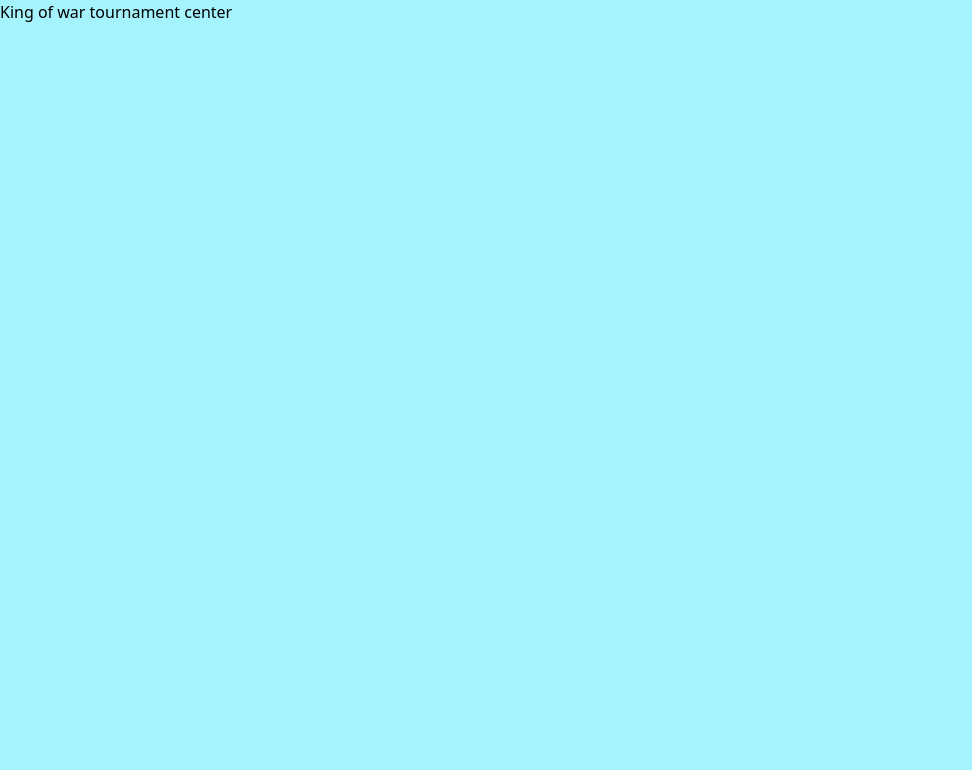
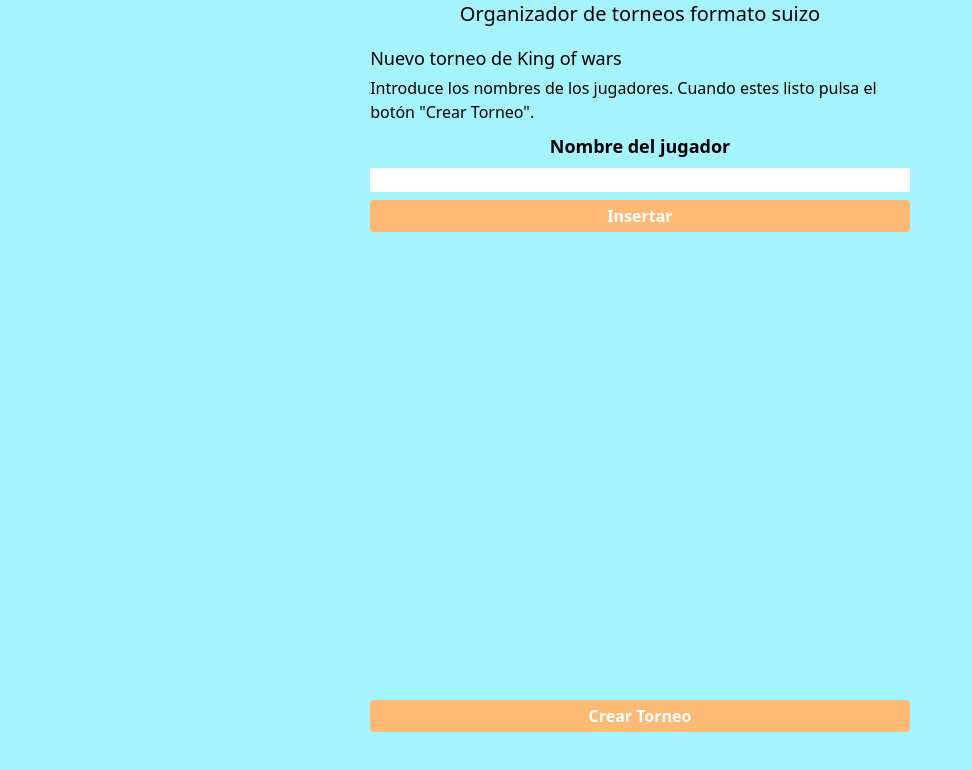
Before and after one commit to Dagore-dev/kow-tournament-center, a React (Vite) app: page /new/kow in a window 1280 px wide. Shown: the top 770 px of the page, without its empty margins (0-972 px from the left). Built offline with nearby package versions, Linux system fonts and the light colour scheme.

Commit message:
NewKowTournament view

```diff
--- a/package.json
+++ b/package.json
@@ -11,7 +11,8 @@
     "autoprefixer": "^10.4.4",
     "postcss": "^8.4.12",
     "react": "^17.0.2",
-    "react-dom": "^17.0.2"
+    "react-dom": "^17.0.2",
+    "wouter": "^2.8.0-alpha.2"
   },
   "devDependencies": {
     "@vitejs/plugin-react": "^1.0.7",
--- a/src/App.jsx
+++ b/src/App.jsx
@@ -1,7 +1,21 @@
+import {
+  Router,
+  Route
+} from 'wouter'
+import Landing from './Views/Landing'
+import NewKowTournament from './Views/NewKowTournament'
+
 function App () {
   return (
-    <div className='min-h-screen bg-cyan-200'>
-      <h1>King of war tournament center</h1>
+    <div className='min-h-screen bg-cyan-200 grid grid-rows-[5vh_95vh] align-middle justify-center'>
+      <h1 className='text-xl text-center'>Organizador de torneos formato suizo</h1>
+
+      <main className='w-4/5 mx-auto'>
+        <Router>
+          <Route path='/new/kow' component={NewKowTournament} />
+          <Route path='/' component={Landing} />
+        </Router>
+      </main>
     </div>
   )
 }
--- /dev/null
+++ b/src/Views/Landing.jsx
@@ -0,0 +1,8 @@
+
+export default function Landing () {
+  return (
+    <>
+      <h2>Landing page</h2>
+    </>
+  )
+}
--- /dev/null
+++ b/src/Views/NewKowTournament.jsx
@@ -0,0 +1,15 @@
+import PlayersForm from '../components/PlayersForm'
+
+export default function NewKowTournament () {
+  return (
+    <>
+      <h2 className='text-lg my-1'>Nuevo torneo de King of wars</h2>
+
+      <p className='my-1'>
+        Introduce los nombres de los jugadores. Cuando estes listo pulsa el botón "Crear Torneo".
+      </p>
+
+      <PlayersForm />
+    </>
+  )
+}
--- /dev/null
+++ b/src/components/FormButton.jsx
@@ -0,0 +1,8 @@
+export default function FormButton ({ children, onClick, className }) {
+  const classes = 'block bg-orange-300 hover:bg-pink-300 text-white font-bold py-1 px-2 my-1 w-full rounded'
+  return (
+    <button onClick={onClick} className={`${classes} ${className}`}>
+      {children}
+    </button>
+  )
+}
--- /dev/null
+++ b/src/components/PlayerRow.jsx
@@ -0,0 +1,8 @@
+export default function PlayerRow ({ player, index, onClick }) {
+  return (
+    <li data-index={index} className='flex justify-between'>
+      {player}
+      <button onClick={onClick}>❌</button>
+    </li>
+  )
+}
--- /dev/null
+++ b/src/components/PlayersForm.jsx
@@ -0,0 +1,38 @@
+import { useRef, useState } from 'react'
+
+import PreviewPlayers from './PreviewPlayers'
+import FormButton from './FormButton'
+
+export default function PlayersForm () {
+  const playerName = useRef()
+  const [players, setPlayers] = useState([])
+
+  function handleClick (e) {
+    e.preventDefault()
+    const newPlayer = playerName.current.value
+
+    if (newPlayer && !players.includes(newPlayer)) {
+      playerName.current.value = ''
+      setPlayers([...players, newPlayer])
+    }
+  }
+
+  function handleSubmit (e) {
+    e.preventDefault()
+    console.log(players)
+  }
+
+  return (
+    <form onSubmit={handleSubmit} className='h-4/5 grid grid-rows-[repeat(3,0.5fr)_8fr_0.5fr]'>
+
+      <label className='block text-center text-lg font-semibold my-1' htmlFor='playerName'>Nombre del jugador</label>
+      <input className='w-full my-1 focus:outline-none focus:shadow-[0_0px_3px_3px_rgba(249,168,212,1)]' type='text' name='playerName' id='playerName' ref={playerName} />
+
+      <FormButton onClick={handleClick}>Insertar</FormButton>
+
+      <PreviewPlayers players={players} setPlayers={setPlayers} />
+
+      <FormButton>Crear Torneo</FormButton>
+    </form>
+  )
+}
--- /dev/null
+++ b/src/components/PreviewPlayers.jsx
@@ -0,0 +1,23 @@
+import PlayerRow from './PlayerRow'
+
+export default function PreviewPlayers ({ players, setPlayers }) {
+  function handleDelete (e) {
+    e.preventDefault()
+    const indexToDelete = getIndex(e)
+    const updatePlayers = players.filter((_, index) => index !== indexToDelete)
+
+    setPlayers(updatePlayers)
+  }
+
+  function getIndex (e) {
+    return parseInt(e.target.parentElement.dataset.index)
+  }
+
+  return (
+    <ul className='overflow-auto'>
+      {
+        players.map((player, index) => <PlayerRow key={index} index={index} player={player} onClick={handleDelete} />)
+      }
+    </ul>
+  )
+}
```
Also changed, not shown: 1 other file (tests, documents, lock files or other folders).
